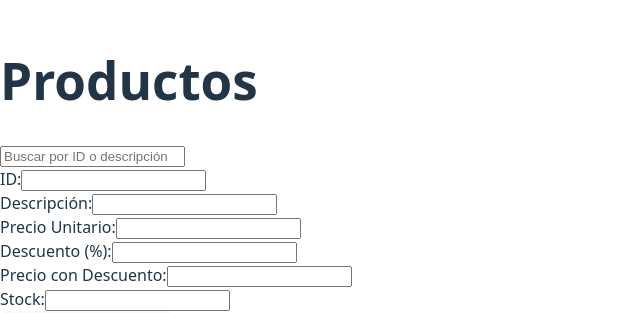
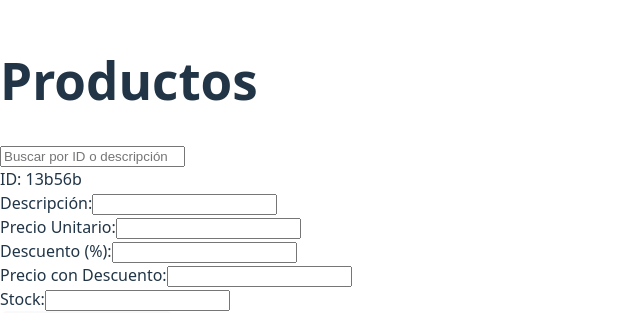
Before and after one commit to santip019/pv_tp4_grupo21, a React (Vite) app: page / in a window 1280 px wide. Shown: the part 186-499 px from the top of the page, without its empty margins (0-640 px from the left). Built offline with nearby package versions, Linux system fonts and the light colour scheme.

Commit message:
fix: se corrige el ID asignado a cada producto [Cruz Antonella]

```diff
--- a/src/assets/components/ProductForm.jsx
+++ b/src/assets/components/ProductForm.jsx
@@ -2,7 +2,7 @@ import React, { useState } from "react";
 
 const FormularioProducto = ({ alAgregarProducto }) => {
   const [datosFormulario, setDatosFormulario] = useState({
-    id: "",
+    id: crypto.randomUUID().slice(0, 6), // crea un ID único de 6 caracteres
     descripcion: "",
     precioUnitario: "",
     descuento: "",
@@ -23,7 +23,6 @@ const FormularioProducto = ({ alAgregarProducto }) => {
 
     // validacion de que todos los campos se llenen para agregar el producto
     if (
-      !datosFormulario.id ||
       !datosFormulario.descripcion ||
       !datosFormulario.precioUnitario ||
       !datosFormulario.descuento ||
@@ -51,7 +50,7 @@ const FormularioProducto = ({ alAgregarProducto }) => {
 
     // para limpiar el formulario
     setDatosFormulario({
-      id: "",
+      id: crypto.randomUUID().slice(0, 6),
       descripcion: "",
       precioUnitario: "",
       descuento: "",
@@ -63,13 +62,8 @@ const FormularioProducto = ({ alAgregarProducto }) => {
   return (
     <form onSubmit={manejarEnvio}>
       <div>
-        <label>ID:</label>
-        <input
-          type="text"
-          name="id"
-          value={datosFormulario.id}
-          onChange={manejarCambio}
-        />
+        <label>ID: </label>
+        <span>{datosFormulario.id}</span>
       </div>
       <div>
         <label>Descripción:</label>
```
